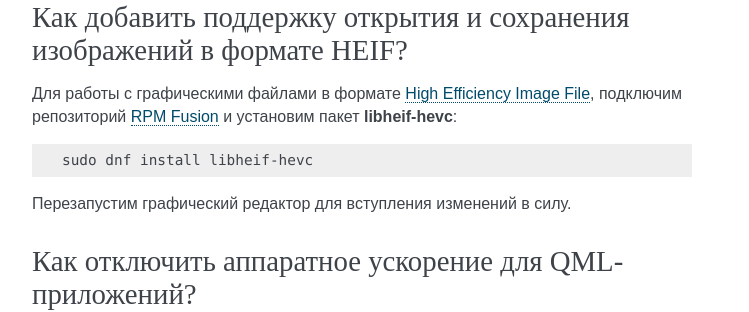
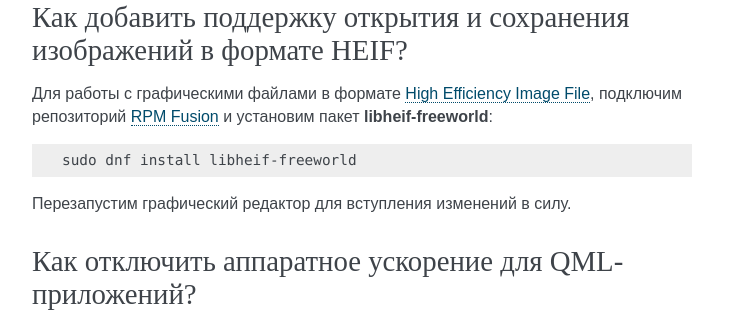
Before and after one commit to RussianFedora/FAQ, a Sphinx documentation site: the page built from source/using-applications.rst, in a window 1280 px wide and 900 px high, scrolled down 27436 px. Shown: the part 310-622 px from the top of the window, without its empty margins (388-1137 px from the left). Built offline with Sphinx 7.4.7, drawn with Linux system fonts in a browser that asks for light colours; comment, search, counter and statistics services are not loaded.

Commit message:
Updated package name in heif-support question.

```diff
--- a/source/using-applications.rst
+++ b/source/using-applications.rst
@@ -1506,11 +1506,11 @@ KDE activity manager отслеживает, собирает и сохраня
 Как добавить поддержку открытия и сохранения изображений в формате HEIF?
 ============================================================================
 
-Для работы с графическими файлами в формате `High Efficiency Image File <https://ru.wikipedia.org/wiki/HEIF>`__, подключим репозиторий :ref:`RPM Fusion <rpmfusion>` и установим пакет **libheif-hevc**:
-
-.. code-block:: text
-
-    sudo dnf install libheif-hevc
+Для работы с графическими файлами в формате `High Efficiency Image File <https://ru.wikipedia.org/wiki/HEIF>`__, подключим репозиторий :ref:`RPM Fusion <rpmfusion>` и установим пакет **libheif-freeworld**:
+
+.. code-block:: text
+
+    sudo dnf install libheif-freeworld
 
 Перезапустим графический редактор для вступления изменений в силу.
 
```
